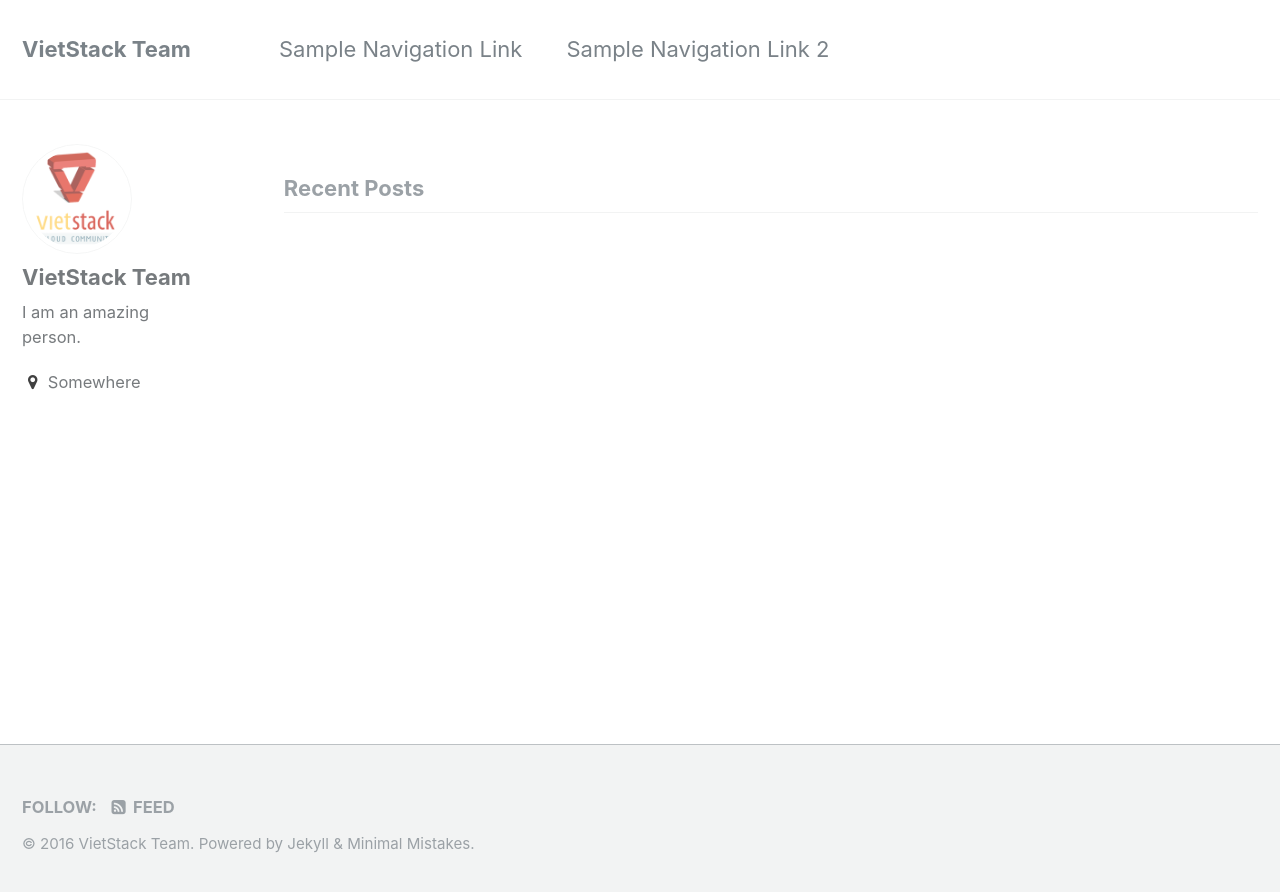
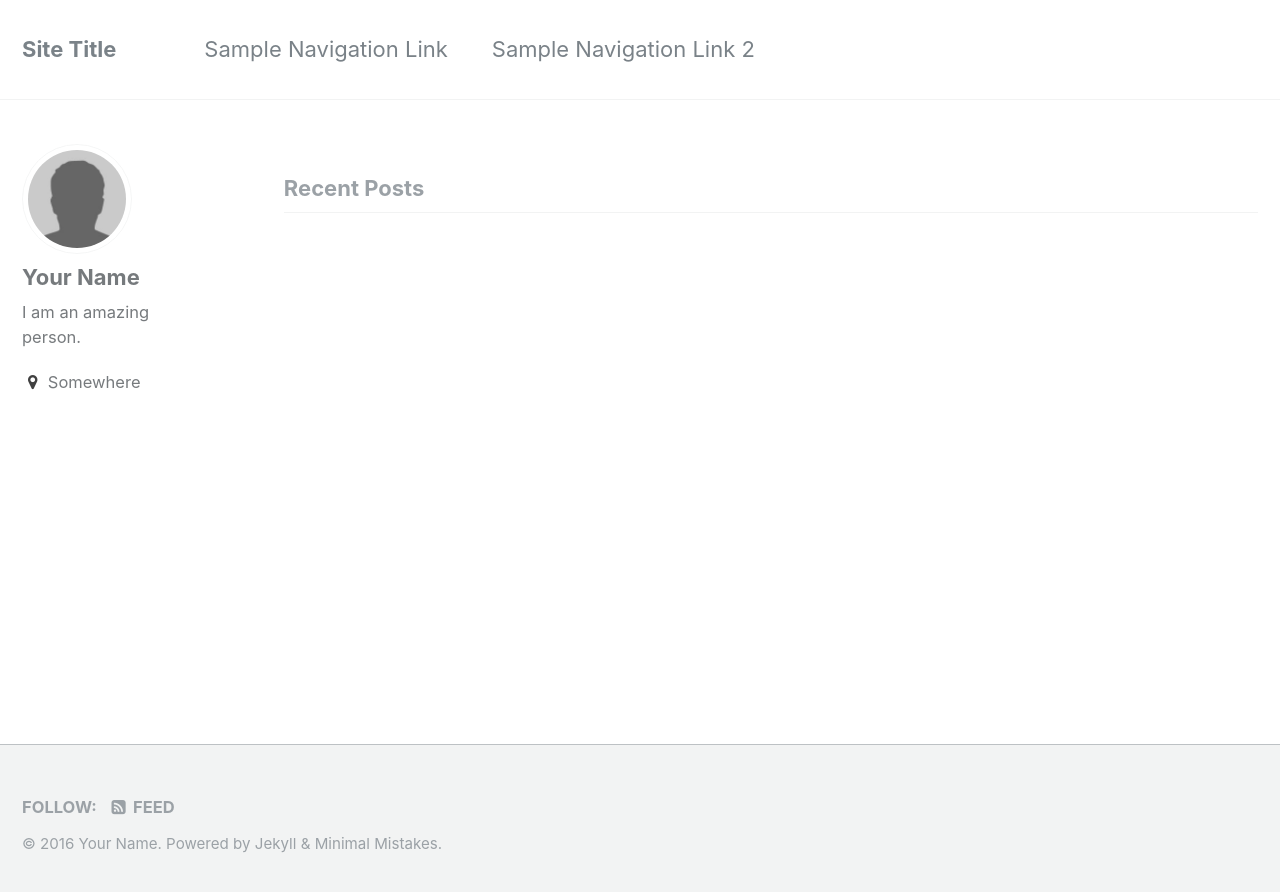
Before and after one commit to vietstack/vietstack.github.io.bka, a Jekyll site: the page built from index.html, in a window 1280 px wide. Shown: the top 892 px of the page. Built offline with Jekyll 4.4.1, drawn with Linux system fonts in a browser that asks for light colours; the list of posts is cut into pages by our own code.

Commit message:
update file config

```diff
--- a/_config.yml
+++ b/_config.yml
@@ -7,13 +7,13 @@
 
 # Site Settings
 locale                   : "en"
-title                    : "VietStack Team"
+title                    : "Site Title"
 title_separator          : "-"
-name                     : "VietStack Team"
-description              : "Official Website VietStack Team."
-url                      : "https://vietstack.github.io"
-baseurl                  : "/blog"
-repository               : "https://github.com/vietstacker"
+name                     : "Your Name"
+description              : "An amazing website."
+url                      : # the base hostname & protocol for your site e.g. "https://mmistakes.github.io"
+baseurl                  : # the subpath of your site, e.g. "/blog"
+repository               : # GitHub username/repo-name e.g. "mmistakes/minimal-mistakes"
 teaser                   : # filename of teaser fallback teaser image placed in /images/, .e.g. "500x300.png"
 # breadcrumbs            : false # true, false (default)
 words_per_minute         : 200
@@ -77,8 +77,8 @@ analytics:
 
 # Site Author
 author:
-  name             : "VietStack Team"
-  avatar           : "vietstack-logo.png"
+  name             : "Your Name"
+  avatar           : "bio-photo.jpg"
   bio              : "I am an amazing person."
   location         : "Somewhere"
   email            :
```
